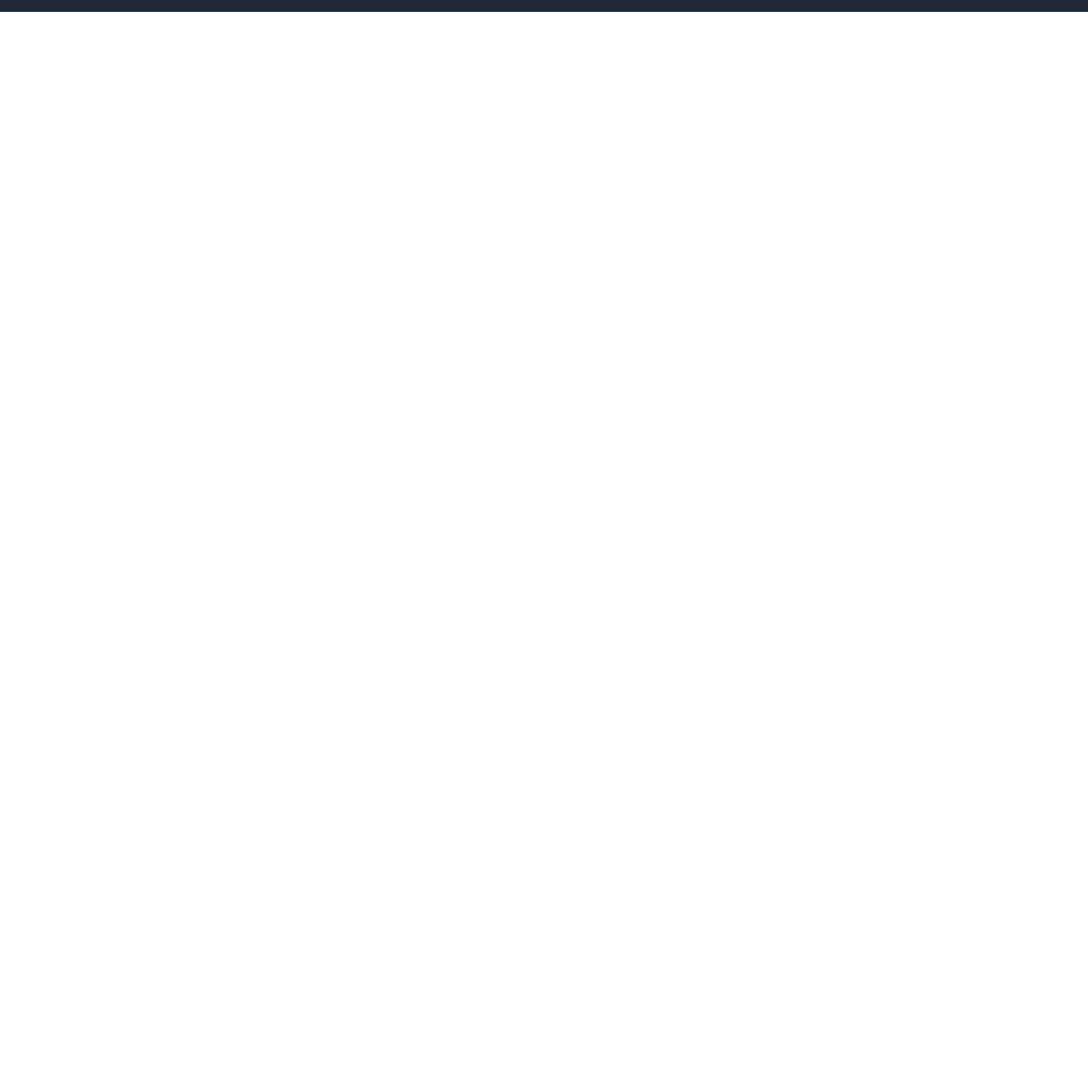
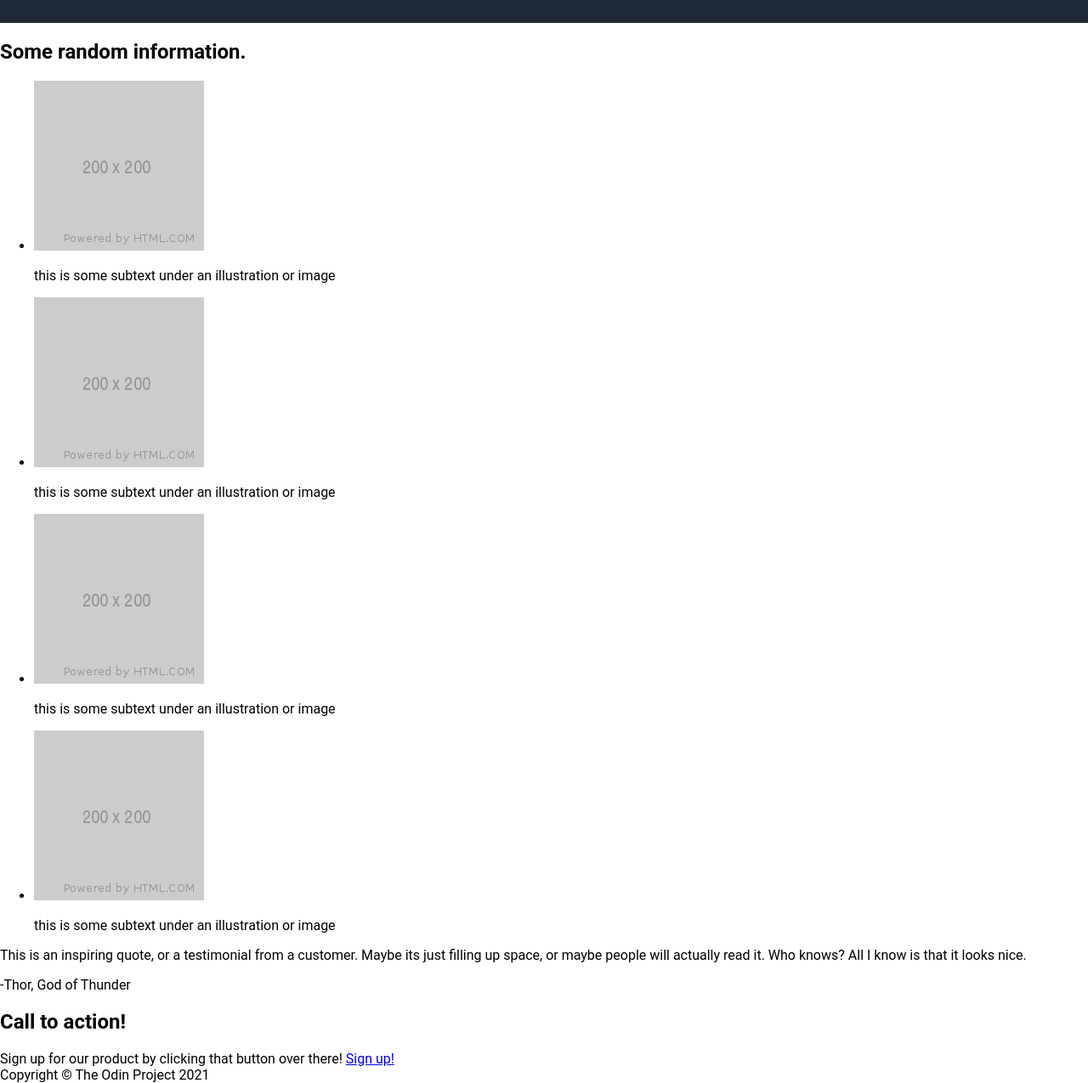
Before and after one commit to ranforrestren/odin-landing-page, a plain HTML site: page index.html in a window 1280 px wide. Shown: the part 506-1781 px from the top of the page at 85% size. Before the commit the page ends 800 px from the top, so only its background shows below. Drawn offline with Linux system fonts and the light colour scheme.

Commit message:
Filled page with basic html

```diff
--- a/index.html
+++ b/index.html
@@ -15,9 +15,9 @@
           <h2 class="header-logo">Header Logo</h1>
         </div>
         <ul class="header-links">
-          <li><a class="link-button" href="google.com">header link one</a></li>
-          <li><a class="link-button" href="google.com">header link two</a></li>
-          <li><a class="link-button" href="google.com">header link three</a></li>
+          <li><a class="link-button" href="./images/placeholder1.png">header link one</a></li>
+          <li><a class="link-button" href="./images/placeholder1.png">header link two</a></li>
+          <li><a class="link-button" href="./images/placeholder1.png">header link three</a></li>
         </ul>
       </div>
       <div class="hero-main">
@@ -25,10 +25,46 @@
           <h1 class="hero-text">This website is awesome</h1>
           <p class="hero-subtext">This website has some subtext that goes here under the main title.
             It's a smaller font and the color is lower contrast.</p>
-          <a class="button" href="./images/placeholder.png">Sign up</a>
+          <a class="button" href="./images/placeholder1.png">Sign up</a>
         </div>
-        <img class="flex-item" src="./images/placeholder.png" alt="Placeholder Here">
+        <img class="flex-item" src="./images/placeholder1.png" alt="Placeholder Here">
       </div>
     </div>
   </div>
+  <div class="images-section">
+    <h2>Some random information.</h2>
+    <ul>
+      <li>
+        <img class="card-image" src="./images/placeholder2.png">
+        <p>this is some subtext under an illustration or image</p>
+      </li>
+      <li>
+        <img class="card-image" src="./images/placeholder2.png">
+        <p>this is some subtext under an illustration or image</p>
+      </li>
+      <li>
+        <img class="card-image" src="./images/placeholder2.png">
+        <p>this is some subtext under an illustration or image</p>
+      </li>
+      <li>
+        <img class="card-image" src="./images/placeholder2.png">
+        <p>this is some subtext under an illustration or image</p>
+      </li>
+    </ul>
+  </div>
+  <div class="quote-section">
+    <p>This is an inspiring quote, or a testimonial from a customer.
+      Maybe its just filling up space, or maybe people will actually read it.
+      Who knows? All I know is that it looks nice.
+    </p>
+    <p>-Thor, God of Thunder</p>
+  </div>
+  <div class="action-section">
+    <h2>Call to action!</h2>
+    Sign up for our product by clicking that button over there!
+    <a href="./images/placeholder1.png">Sign up!</a>
+  </div>
+  <div class="footer">
+    Copyright © The Odin Project 2021
+  </div>
 </body>
--- a/styles/style.css
+++ b/styles/style.css
@@ -4,15 +4,6 @@
 
 body {
   margin: 0px;
-}
-
-.flex {
-  display: flex;
-}
-
-.flex-item {
-  flex: auto;
-  width: 0;
 }
 
 .hero {
@@ -61,6 +52,11 @@ body {
   gap: 40px;
 }
 
+.hero-item {
+  flex: auto;
+  width: 0;
+}
+
 .hero-text {
   margin: 0px;
   color: #f9faf8;
@@ -74,6 +70,7 @@ body {
 }
 
 .button {
+  display: inline-block;
   padding: 8px 30px;
   border-radius: 10px;
   color: #f9faf8;
@@ -82,3 +79,8 @@ body {
   font-weight: 700;
   text-decoration: none;
 }
+
+.card-image {
+  width: 200px;
+  height: 200px;
+}
```
Also changed, not shown: images/placeholder1.png (renamed from images/placeholder.png), images/placeholder2.png (added).
